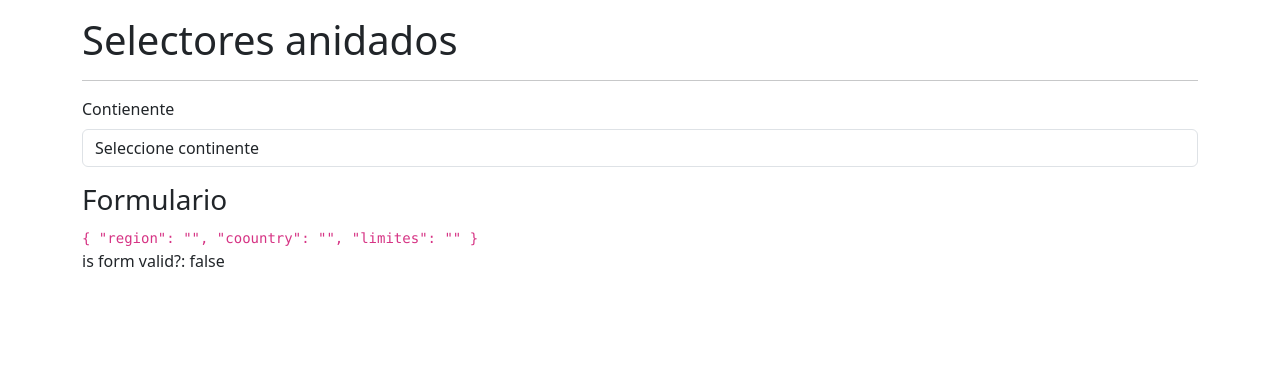
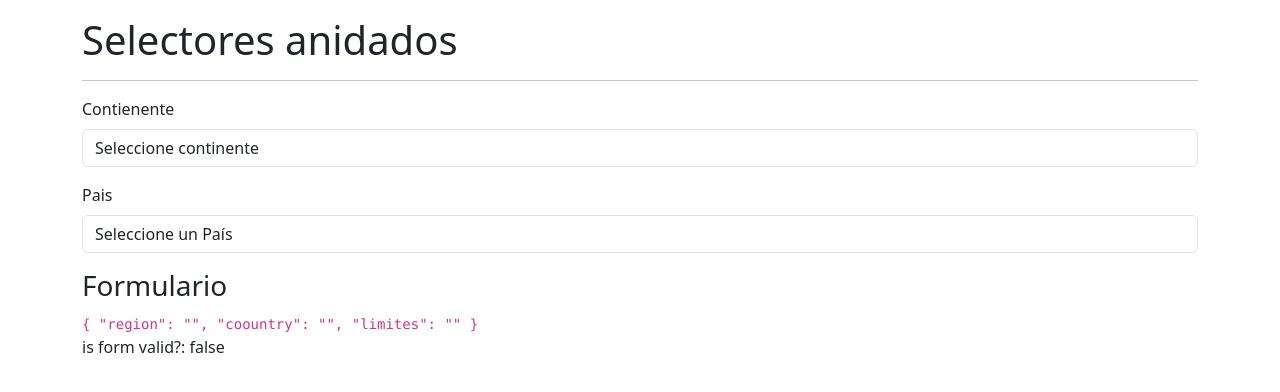
Before and after one commit to Duvan2662/Selectores-App, an Angular app: page /selector/selector in a window 1280 px wide. Shown: the top 392 px of the page. Built offline with nearby package versions, Linux system fonts and the light colour scheme.

Commit message:
Creacion del template donde se van a mostrar los paises, implementacion del ngOnInit para que escuche al formulario cuando halla un cambio en la region implementacion de metodos en el componente y el servicio para un codigo mas limpio

```diff
--- a/src/app/countries/interfaces/country.interface.ts
+++ b/src/app/countries/interfaces/country.interface.ts
@@ -5,6 +5,12 @@
   Asia     = 'Asia',
   Europe   = 'Europe',
   Oceania  = 'Oceania',
+}
+
+export interface SmallCountry {
+  name    :string;
+  cca3    :string;
+  borders :string[];
 }
 
 export interface Country {
--- a/src/app/countries/pages/selector-page/selector-page.component.html
+++ b/src/app/countries/pages/selector-page/selector-page.component.html
@@ -13,6 +13,18 @@
       </select>
     </div>
   </div>
+
+  <!-- Countries -->
+  <div class="row mb-3">
+    <div class="col">
+      <label class="form-label">Pais</label>
+      <select formControlName="coountry" class="form-control">
+        <option value="">Seleccione un País</option>
+        <!-- <option *ngFor="let region of regions" [value]="region">{{region}}</option> -->
+      </select>
+    </div>
+  </div>
+
 </form>
 
 <h3>Formulario</h3>
--- a/src/app/countries/pages/selector-page/selector-page.component.ts
+++ b/src/app/countries/pages/selector-page/selector-page.component.ts
@@ -1,4 +1,4 @@
-import { Component } from '@angular/core';
+import { Component, OnInit } from '@angular/core';
 import { FormBuilder, FormGroup, Validators } from '@angular/forms';
 import { CountriesService } from '../../services/countries.service';
 import { Region } from '../../interfaces/country.interface';
@@ -8,7 +8,7 @@
   templateUrl: './selector-page.component.html',
   styleUrl: './selector-page.component.css'
 })
-export class SelectorPageComponent {
+export class SelectorPageComponent implements OnInit {
 
 
 
@@ -16,7 +16,6 @@
     region:['',Validators.required],
     coountry:['',Validators.required],
     limites:['',Validators.required],
-
   })
 
   constructor(
@@ -25,10 +24,23 @@
   ){}
 
 
+  ngOnInit(): void {
+    this.onRegionChanged();
+  }
+
+
   public get regions() : Region[] {
     return this.countriesServices.region;
   }
 
 
+  public onRegionChanged = ():void => {
+    this.myForm.get('region')!.valueChanges
+    .subscribe(region => {
+      console.log({region});
+    });
+  }
+
+
 
 }
--- a/src/app/countries/services/countries.service.ts
+++ b/src/app/countries/services/countries.service.ts
@@ -1,5 +1,5 @@
 import { Injectable } from '@angular/core';
-import { Region } from '../interfaces/country.interface';
+import { Region, SmallCountry } from '../interfaces/country.interface';
 
 @Injectable({
   providedIn: 'root'
@@ -16,5 +16,10 @@
     return[...this._regions];
   }
 
+  private getCountriesByRegion = (region:Region):SmallCountry[] => {
+
+    return []
+  }
+
 
 }
```
